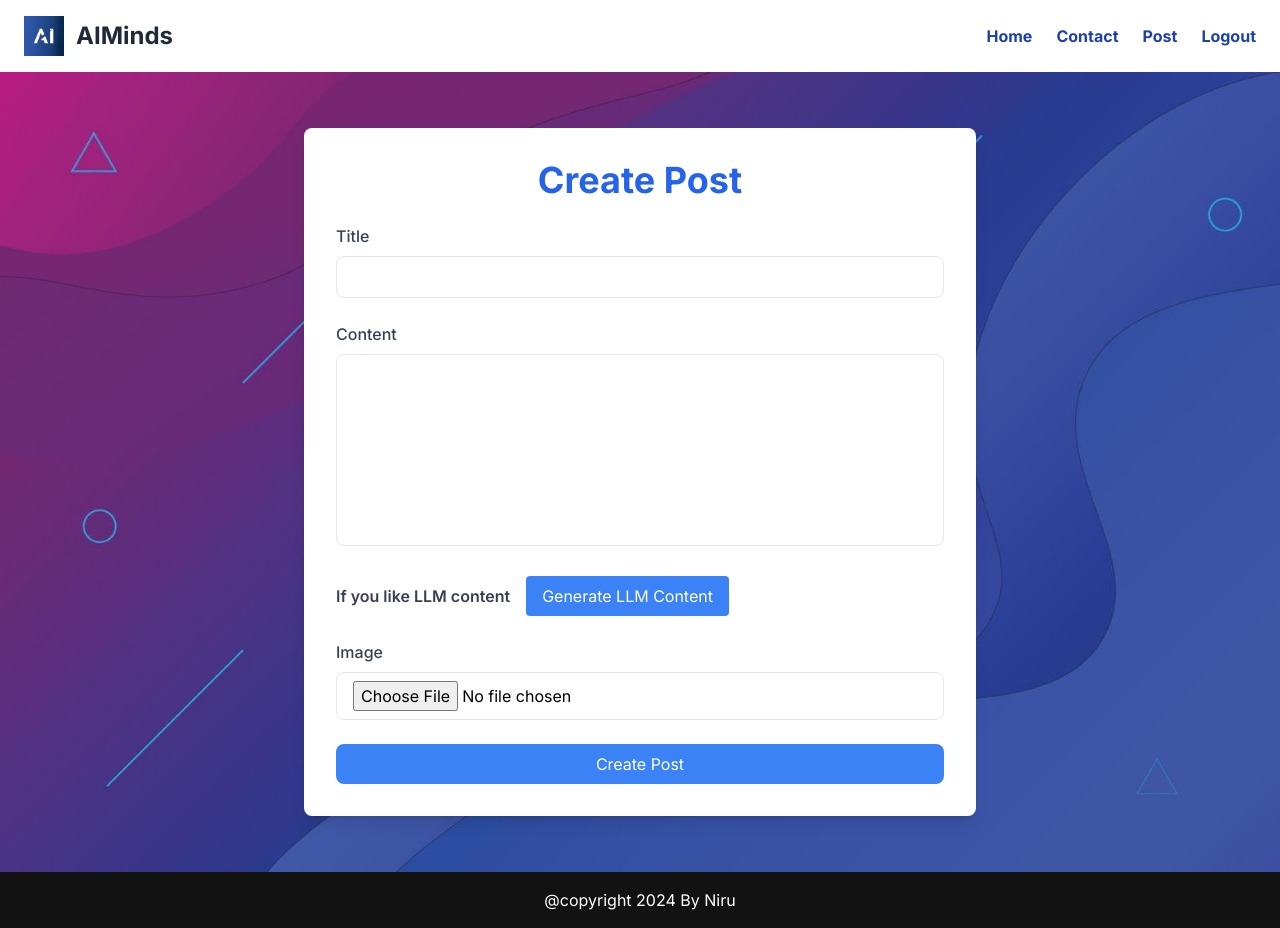
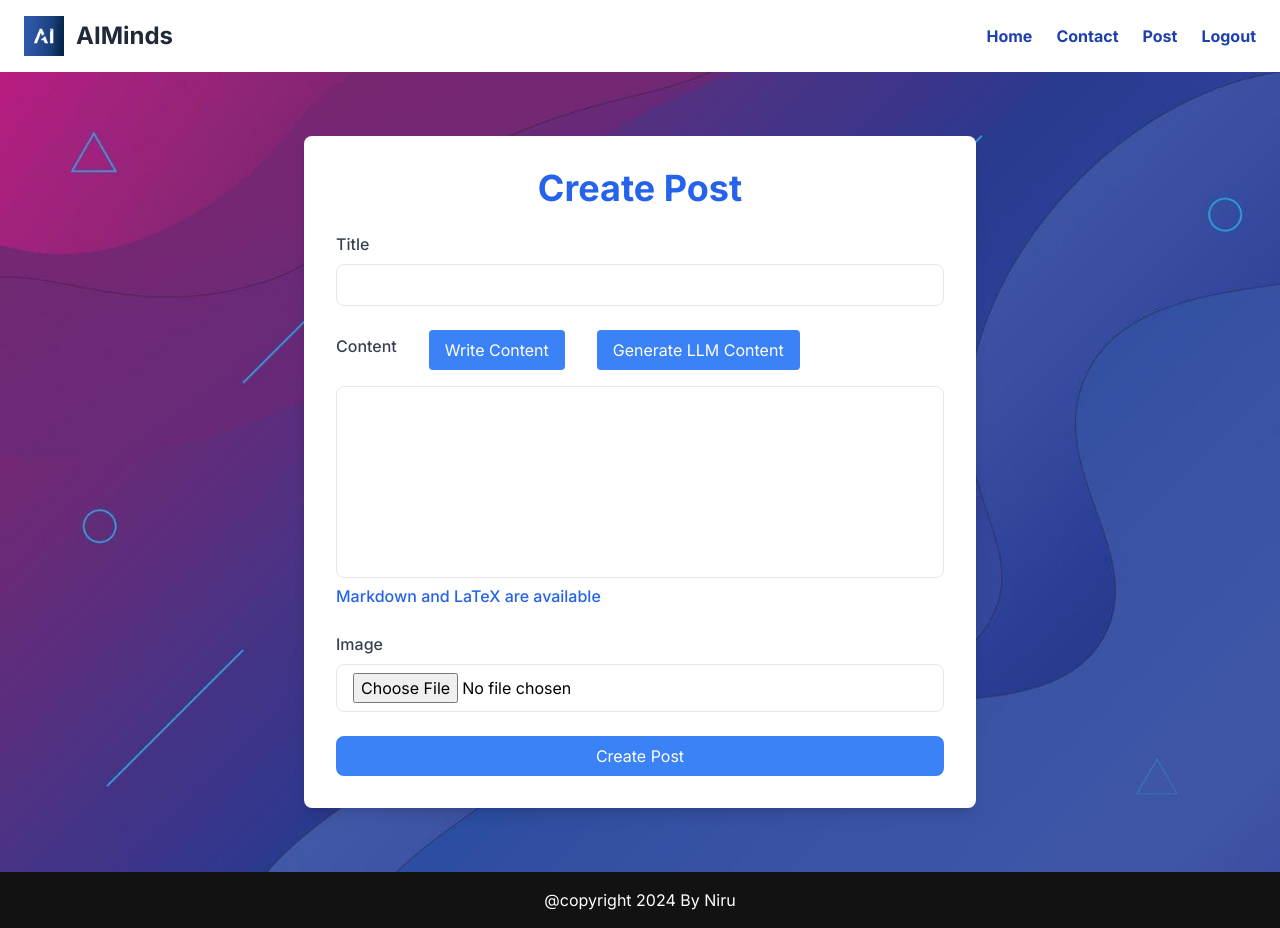
Before and after one commit to Nirusanan/next-blog, a Next.js app: page /userPost/create in a window 1280 px wide. Built offline with nearby package versions, Linux system fonts and the light colour scheme; no server answers; sample sign-in values are in the browser's storage.

Commit message:
add_markdown_latex

```diff
--- a/components/CreatePost.js
+++ b/components/CreatePost.js
@@ -4,7 +4,8 @@ import { useState, useRef } from 'react';
 import { useRouter } from 'next/navigation';
 import { useEffect } from 'react';
 import { useSession } from 'next-auth/react';
-
+import { marked } from 'marked';
+import MarkdownRenderer from '../components/MarkdownRenderer';
 
 
 export default function CreatePost() {
@@ -14,6 +15,7 @@ export default function CreatePost() {
   const [userId, setUserId] = useState('');
   const [error, setError] = useState('');
   const fileInputRef = useRef(null);
+  const [isTextareaVisible, setIsTextareaVisible] = useState(true);
 
   const { data: session, status } = useSession();
   const router = useRouter();
@@ -85,7 +87,9 @@ export default function CreatePost() {
   const generateLLM = async (e) => {
     e.preventDefault();
 
+
     if (title) {
+      setIsTextareaVisible(false);
       try {
         const res = await fetch('/api/groqLLM', {
           method: 'POST',
@@ -106,12 +110,18 @@ export default function CreatePost() {
         }, 2000);
         setDescription('');
       }
-    }else{
+    } else {
       setError('First enter the title');
       setTimeout(() => {
         setError("")
       }, 2000)
     }
+  };
+
+  const writeContent = async (e) => {
+    e.preventDefault();
+    setIsTextareaVisible(true);
+    setDescription("");
   };
 
   return (
@@ -139,23 +149,47 @@ export default function CreatePost() {
               required
             />
           </div>
+
           <div>
-            <label className="block text-gray-700 font-medium mb-2 text-sm sm:text-base">Content</label>
+            <div className="flex items-center space-x-8  my-4">
+              <label htmlFor="content" className="text-gray-700 font-medium mb-2 text-sm sm:text-base">
+                Content
+              </label>
+              <button onClick={writeContent} className="bg-blue-500 text-white text-sm sm:text-base py-2 px-4 rounded hover:bg-blue-700">
+                Write Content
+              </button>
+              <button onClick={generateLLM} className="bg-blue-500 text-white text-sm sm:text-base py-2 px-4 rounded hover:bg-blue-700">
+                Generate LLM Content
+              </button>
+            </div>
+
+            {isTextareaVisible && (
               <textarea
                 value={description}
                 onChange={(e) => setDescription(e.target.value)}
                 className="w-full h-32 sm:h-48 px-3 sm:px-4 py-2 text-sm sm:text-base border rounded-lg focus:outline-none focus:ring-2 focus:ring-blue-500 resize-none"
                 required
               />
+            )}
+
+            {!isTextareaVisible && (
+              <div
+                className="mt-4 p-4 border border-gray-300 rounded-lg overflow-auto"
+                style={{
+                  height: '200px',
+                  maxHeight: '300px',
+                  overflowY: 'scroll',
+                  overflowX: 'auto',
+                }}
+              >
+                <MarkdownRenderer content={description} />
               </div>
-          <div className="flex items-center space-x-4">
-            <label htmlFor="content" className="text-gray-700 font-semibold">
-              If you like LLM content
-            </label>
-            <button onClick={generateLLM} className="bg-blue-500 text-white py-2 px-4 rounded hover:bg-blue-600">
-              Generate LLM Content
-            </button>
+            )}
+
+            <p className="text-blue-600 font-medium mb-2 text-sm sm:text-base">Markdown and LaTeX are available</p>
+
           </div>
+
           <div>
             <label className="block text-gray-700 font-medium mb-2 text-sm sm:text-base">Image</label>
             <input
@@ -170,7 +204,7 @@ export default function CreatePost() {
             Create Post
           </button>
         </form>
-      </div>
-    </div>
+      </div >
+    </div >
   );
 }
```
Lines whose indentation alone changed are shown as unchanged.
